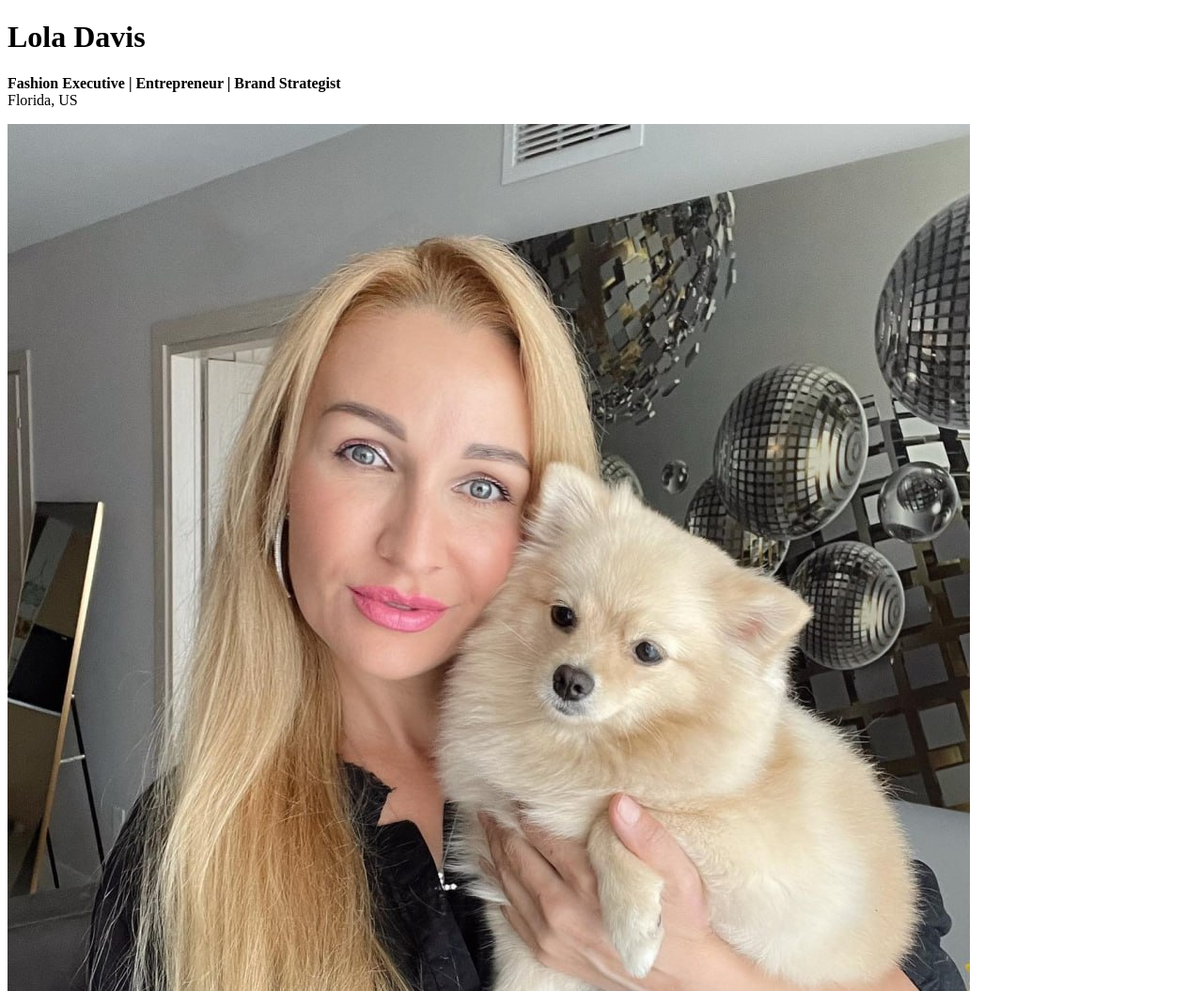
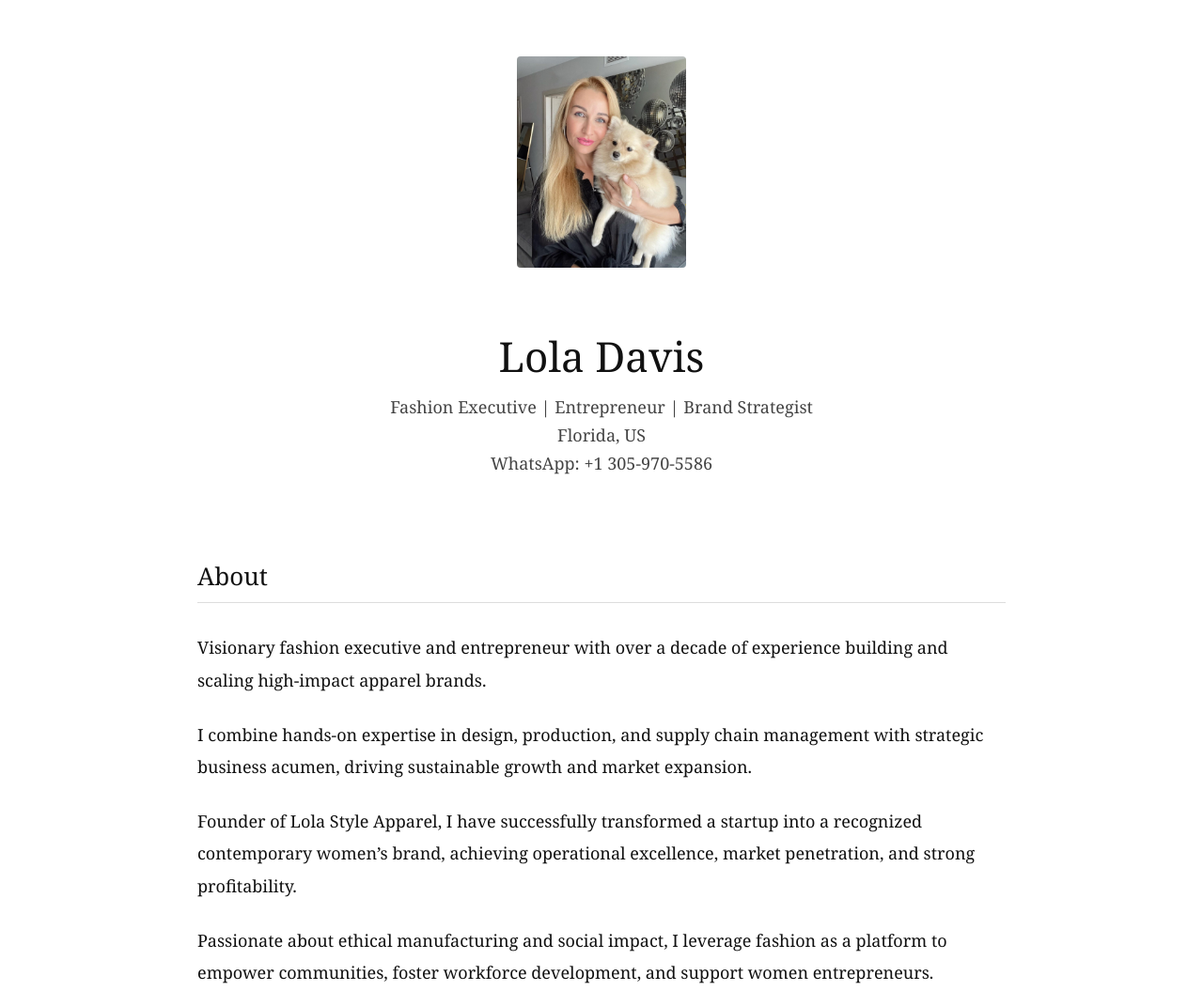
Before and after one commit to LolaDavis860206-sudo/Lola-Davis, a plain HTML site: page index.html in a window 1280 px wide. Shown: the top 1055 px of the page at 94% size. Drawn offline with Linux system fonts and the light colour scheme.

Commit message:
Update index.html

```diff
--- a/index.html
+++ b/index.html
@@ -3,53 +3,112 @@
 <head>
 <meta charset="UTF-8">
 <title>Lola Davis</title>
+
+<style>
+body {
+    margin: 0;
+    padding: 0;
+    background: #ffffff;
+    color: #111;
+    font-family: Georgia, "Times New Roman", serif;
+}
+
+.container {
+    max-width: 860px;
+    margin: 0 auto;
+    padding: 60px 24px;
+}
+
+/* Hero */
+.hero {
+    text-align: center;
+    margin-bottom: 90px;
+}
+
+.hero img {
+    width: 180px;
+    border-radius: 4px;
+    margin-bottom: 30px;
+}
+
+.hero h1 {
+    font-size: 44px;
+    font-weight: normal;
+    margin-bottom: 12px;
+}
+
+.hero p {
+    font-size: 18px;
+    margin: 6px 0;
+    color: #444;
+}
+
+/* Sections */
+section {
+    margin-bottom: 90px;
+}
+
+section h2 {
+    font-size: 26px;
+    font-weight: normal;
+    border-bottom: 1px solid #ddd;
+    padding-bottom: 10px;
+    margin-bottom: 30px;
+}
+
+/* About */
+.about p {
+    font-size: 18px;
+    line-height: 1.9;
+    margin-bottom: 24px;
+}
+
+/* Lists */
+ul {
+    padding-left: 22px;
+}
+
+li {
+    margin-bottom: 10px;
+    line-height: 1.7;
+}
+</style>
+
 </head>
 <body>
 
-<h1>Lola Davis</h1>
+<div class="container">
 
-<p><strong>Fashion Executive | Entrepreneur | Brand Strategist</strong><br>
-Florida, US</p>
+<!-- HERO -->
+<div class="hero">
+    <img src="photo1.jpg" alt="Lola Photo">
+    <h1>Lola Davis</h1>
+    <p>Fashion Executive | Entrepreneur | Brand Strategist</p>
+    <p>Florida, US</p>
+    <p>WhatsApp: +1 305-970-5586</p>
+</div>
 
-<img src="photo1.jpg" alt="Lola Photo">
-
-<hr>
-
-<h2>Contact</h2>
-<p>WhatsApp: +1 305-970-5586</p>
-
-<hr>
-
+<!-- ABOUT -->
+<section class="about">
 <h2>About</h2>
 
 <p>Visionary fashion executive and entrepreneur with over a decade of experience building and scaling high-impact apparel brands.</p>
+<p>I combine hands-on expertise in design, production, and supply chain management with strategic business acumen, driving sustainable growth and market expansion.</p>
+<p>Founder of Lola Style Apparel, I have successfully transformed a startup into a recognized contemporary women’s brand, achieving operational excellence, market penetration, and strong profitability.</p>
+<p>Passionate about ethical manufacturing and social impact, I leverage fashion as a platform to empower communities, foster workforce development, and support women entrepreneurs.</p>
+<p>Over the years, I have consistently demonstrated the ability to identify market trends early, adapt business models quickly, and implement operational strategies that optimize efficiency.</p>
+<p>My approach emphasizes combining creativity with analytics to drive measurable results across all areas of business.</p>
+<p>I believe that fashion is not just a product; it is a medium for storytelling, for creating experiences, and for connecting with communities in meaningful ways.</p>
+<p>Every collection I oversee is designed with attention to detail, ethical sourcing, and a clear narrative that aligns with both brand values and customer expectations.</p>
+<p>In building Lola Style Apparel, I have developed deep expertise in balancing creative innovation with financial discipline, ensuring sustainable growth without compromising brand integrity.</p>
+<p>My work focuses not only on profitability but also  on social responsibility, workforce development, and community engagement.</p>
+<p>I am committed to fostering inclusive workplace environments that encourage innovation, collaboration, and mutual growth.</p>
+<p>I continually seek opportunities to learn, evolve, and leverage new technologies and trends to enhance operational efficiency and brand relevance.</p>
+<p>I strive to create products and experiences that resonate deeply with customers while maintaining alignment with my brand's ethical and aesthetic standards.</p>
+</section>
 
-<p>I combine hands-on expertise in design, production, and supply chain management with strategic business acumen, driving sustainable growth and market expansion.</p>
-
-<p>Founder of Lola Style Apparel, I have successfully transformed a startup into a recognized contemporary women’s brand, achieving operational excellence, market penetration, and strong profitability.</p>
-
-<p>Passionate about ethical manufacturing and social impact, I leverage fashion as a platform to empower communities, foster workforce development, and support women entrepreneurs.</p>
-
-<p>Over the years, I have consistently demonstrated the ability to identify market trends early, adapt business models quickly, and implement operational strategies that optimize efficiency.</p>
-
-<p>My approach emphasizes combining creativity with analytics to drive measurable results across all areas of business.</p>
-
-<p>I believe that fashion is not just a product; it is a medium for storytelling, for creating experiences, and for connecting with communities in meaningful ways.</p>
-
-<p>Every collection I oversee is designed with attention to detail, ethical sourcing, and a clear narrative that aligns with both brand values and customer expectations.</p>
-
-<p>In building Lola Style Apparel, I have developed deep expertise in balancing creative innovation with financial discipline, ensuring sustainable growth without compromising brand integrity.</p>
-
-<p>My work focuses not only on profitability but also on social responsibility, workforce development, and community engagement.</p>
-
-<p>I am committed to fostering inclusive workplace environments that encourage innovation, collaboration, and mutual growth.</p>
-
-<p>I continually seek opportunities to learn, evolve, and leverage new technologies and trends to enhance operational efficiency and brand relevance.</p>
-
-<p>I strive to create products and experiences that resonate deeply with customers while maintaining alignment with my brand's ethical and aesthetic standards.</p>
-
-<hr>
-
+<!-- PROFESSIONAL EXPERIENCE -->
+<section>
 <h2>Professional Experience</h2>
 
 <h3>Lola Style Apparel | Founder & CEO</h3>
@@ -97,9 +156,10 @@ Florida, US</p>
 <li>Led cross-functional teams in product development, marketing, sales, and operations.</li>
 <li>Analyzed sales trends and adapted product offerings to maximize profitability and customer satisfaction.</li>
 </ul>
+</section>
 
-<hr>
-
+<!-- EDUCATION -->
+<section>
 <h2>Education</h2>
 
 <h3>University of Florida | Gainesville, FL</h3>
@@ -142,11 +202,11 @@ Florida, US</p>
 <li>Received multiple commendations for academic excellence and extracurricular involvement.</li>
 <li>Developed organizational and project management skills through leading clubs and teams.</li>
 </ul>
+</section>
 
-<hr>
-
+<!-- AWARDS -->
+<section>
 <h2>Awards & Recognition</h2>
-
 <ul>
 <li>Outstanding Student Leadership Award (2005)</li>
 <li>First Place – Regional Business Plan Competition (2006)</li>
@@ -159,9 +219,10 @@ Florida, US</p>
 <li>Received accolades for outstanding creative and design work in fashion projects</li>
 <li>Commended for leadership and mentorship within school clubs and community initiatives</li>
 </ul>
+</section>
 
-<hr>
-
+<!-- CORE COMPETENCIES -->
+<section>
 <h2>Core Competencies</h2>
 
 <p><strong>Fashion & Apparel Expertise:</strong></p>
@@ -229,6 +290,9 @@ Florida, US</p>
 </ul>
 
 <p><strong>Languages:</strong> English</p>
+</section>
+
+</div>
 
 </body>
 </html>
```
